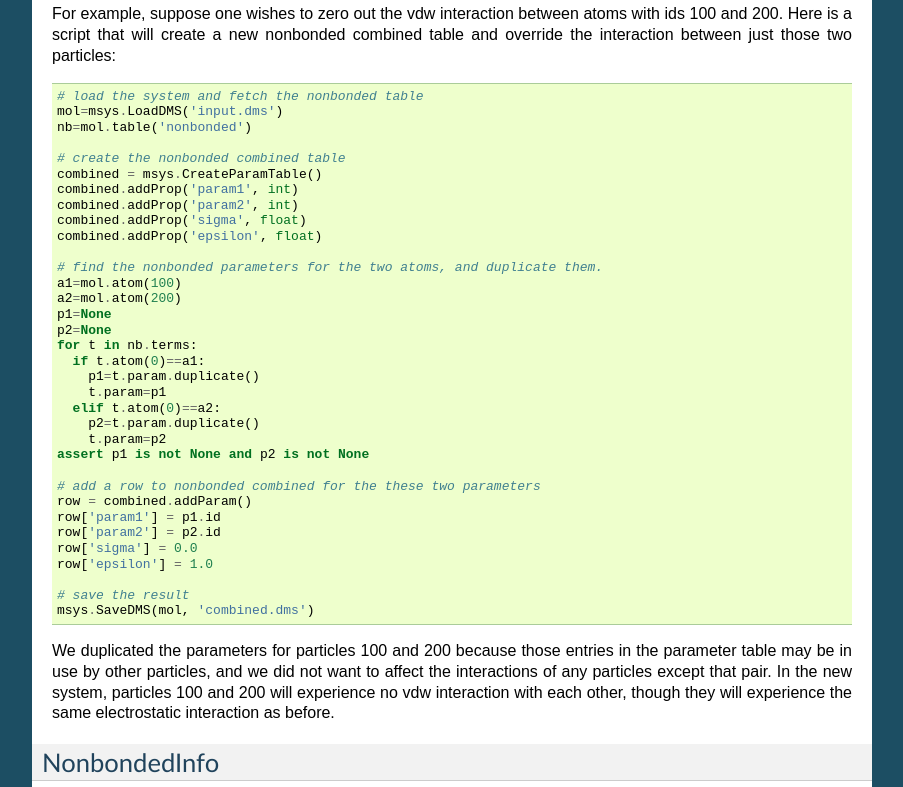
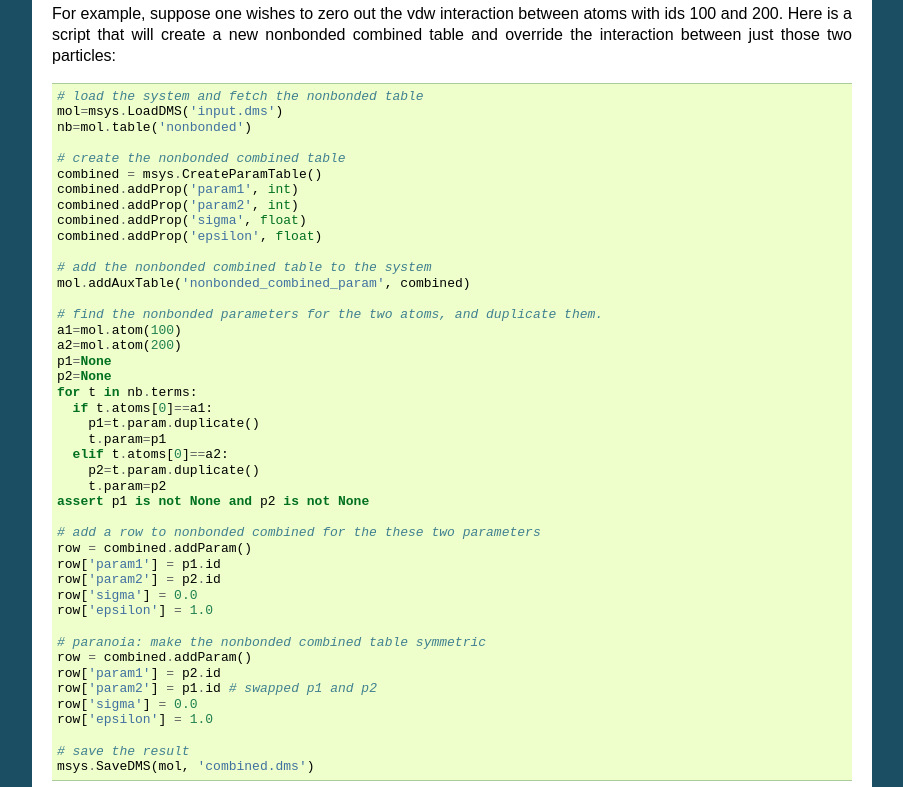
Before and after one commit to DEShawResearch/msys, a Sphinx documentation site: the page built from doc/source/nonbonded.rst, in a window 1280 px wide and 900 px high, scrolled down 731 px, cut to the strip 0-787 px from the top of the window. Shown: the whole strip, without its empty margins (198-1101 px from the left). Built offline with Sphinx 7.4.7, drawn with Linux system fonts in a browser that asks for light colours.

Commit message:
typo
[git-p4: depot-paths = "//depot/desrad/main/sw/libs/msys/": change = 125981]

```diff
--- a/doc/source/nonbonded.rst
+++ b/doc/source/nonbonded.rst
@@ -63,16 +63,19 @@ those two particles::
   combined.addProp('sigma', float)
   combined.addProp('epsilon', float)
 
+  # add the nonbonded combined table to the system
+  mol.addAuxTable('nonbonded_combined_param', combined)
+
   # find the nonbonded parameters for the two atoms, and duplicate them.
   a1=mol.atom(100)
   a2=mol.atom(200)
   p1=None
   p2=None
   for t in nb.terms:
-    if t.atom(0)==a1:
+    if t.atoms[0]==a1:
       p1=t.param.duplicate()
       t.param=p1
-    elif t.atom(0)==a2:
+    elif t.atoms[0]==a2:
       p2=t.param.duplicate()
       t.param=p2
   assert p1 is not None and p2 is not None
@@ -81,6 +84,13 @@ those two particles::
   row = combined.addParam()
   row['param1'] = p1.id
   row['param2'] = p2.id
+  row['sigma'] = 0.0
+  row['epsilon'] = 1.0
+
+  # paranoia: make the nonbonded combined table symmetric
+  row = combined.addParam()
+  row['param1'] = p2.id
+  row['param2'] = p1.id # swapped p1 and p2
   row['sigma'] = 0.0
   row['epsilon'] = 1.0
 
```
